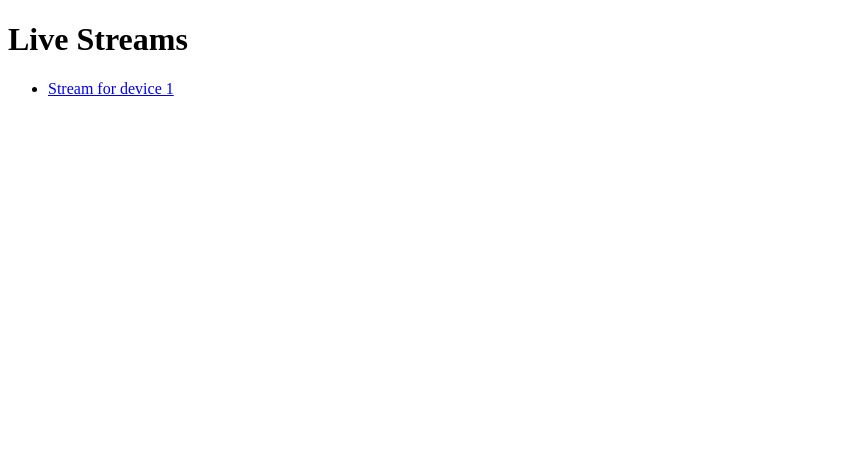
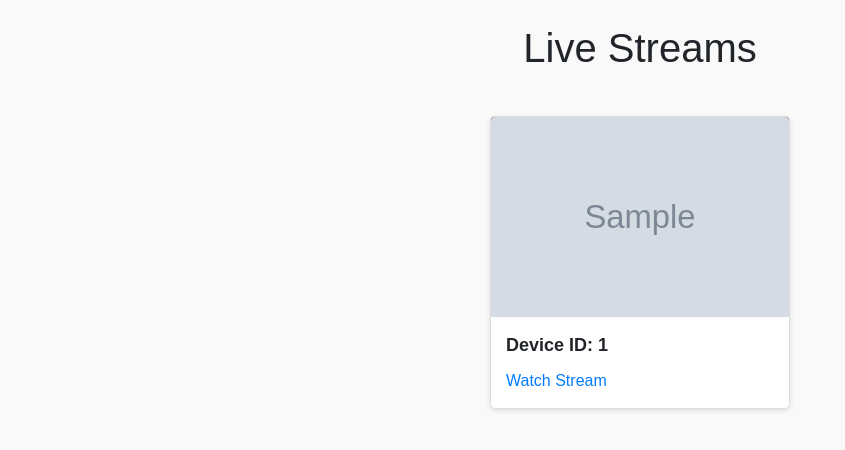
Before and after one commit to Polyakiv-Andrey/stream, a Flask app: template templates/streams.html in a window 1280 px wide. Shown: the top 450 px of the page, without its empty margins (0-845 px from the left). Run offline with Flask 3, Linux system fonts and the light colour scheme; the template is opened without the code that fills it: most values are stand-ins (such as "Sample title", 1, 10 or a date in 2020); grey boxes marked "Sample" are stand-in pictures; some libraries are stand-ins or nearby versions.

Commit message:
refactor streams

```diff
--- a/app.py
+++ b/app.py
@@ -1,213 +1,3 @@
-# import json
-# from flask import Flask, request, jsonify, render_template
-# from flask_cors import CORS
-# from flask_sock import Sock
-# import requests
-# import uuid
-# import ssl
-# import urllib3
-#
-# urllib3.disable_warnings(urllib3.exceptions.InsecureRequestWarning)
-#
-# app = Flask(__name__)
-# CORS(app, resources={r"/*": {"origins": "*"}})
-# sock = Sock(app)
-#
-# API_VIDEO_KEY = 'BQgyhs1lkAsktewRaHMFAGPtsMahfdaYJ4bISSwtkQF'
-# API_VIDEO_BASE_URL = 'https://ws.api.video'
-#
-# headers = {
-#     'Accept': 'application/json',
-#     'Authorization': 'Bearer ' + API_VIDEO_KEY,
-#     'Content-Type': 'application/json'
-# }
-#
-# ssl_context = ssl._create_unverified_context()
-#
-# registered_devices = set()
-# streams = {}
-# websockets = {}
-#
-#
-# @app.route('/register', methods=['POST'])
-# def register_device():
-#     data = request.json
-#     device_id = str(data.get('device_id'))
-#
-#     if not device_id:
-#         return jsonify({"error": "device_id is required"}), 400
-#
-#     if device_id not in registered_devices:
-#         registered_devices.add(device_id)
-#         return jsonify({"status": "device registered"}), 201
-#     else:
-#         return jsonify({"status": "device already registered"}), 200
-#
-#
-# @sock.route('/<device_id>')
-# def websocket(ws, device_id):
-#     global registered_devices, streams, websockets
-#
-#     if device_id not in registered_devices:
-#         ws.send(json.dumps({"error": "Device not registered"}))
-#         return
-#
-#     if device_id not in websockets:
-#         websockets[device_id] = []
-#
-#     websockets[device_id].append(ws)
-#     print(f"WebSocket connected: {device_id}")
-#
-#     try:
-#         while True:
-#             message = ws.receive()
-#             if not message:
-#                 continue
-#
-#             try:
-#                 message_data = json.loads(message)
-#             except json.JSONDecodeError:
-#                 ws.send(json.dumps({"error": "Invalid JSON format"}))
-#                 continue
-#
-#             msg_type = message_data.get('type')
-#             msg_data = message_data.get('data', {})
-#
-#             print(f"Received message: {message_data}")
-#
-#             if msg_type == 'control':
-#                 action = msg_data.get('action')
-#                 if action == 'start':
-#                     settings = msg_data.get('settings', {})
-#                     response = start_stream(device_id, settings)
-#                 elif action == 'stop':
-#                     response = stop_stream(device_id)
-#                 elif action == 'resolution':
-#                     resolution = msg_data.get('value')
-#                     response = set_resolution(device_id, resolution)
-#                 else:
-#                     response = {"error": "Unknown action"}
-#
-#                 broadcast_to_device(device_id, json.dumps(response))
-#             else:
-#                 ws.send(json.dumps({"error": "Invalid message type"}))
-#     finally:
-#         websockets[device_id].remove(ws)
-#         if not websockets[device_id]:
-#             del websockets[device_id]
-#
-#
-# def broadcast_to_device(device_id, message):
-#     if device_id in websockets:
-#         for ws in websockets[device_id]:
-#             ws.send(message)
-#
-#
-# def start_stream(device_id, settings):
-#     if device_id not in registered_devices:
-#         return {"error": f"Device not registered {registered_devices}"}
-#
-#     stream_uuid = str(uuid.uuid4())
-#     stream_name = f'stream-{stream_uuid}'
-#
-#     try:
-#         response = requests.post(
-#             f'{API_VIDEO_BASE_URL}/live-streams',
-#             headers=headers,
-#             json={
-#                 "name": stream_name,
-#                 "public": False,
-#                 "record": True
-#             },
-#             verify=False
-#         )
-#
-#         if response.status_code == 201:
-#             stream_data = response.json()
-#             streams[device_id] = stream_data['liveStreamId']
-#             stream_key = stream_data['streamKey']
-#             print(f"Stream started: {stream_data}")
-#             settings["streamKey"] = stream_key
-#             settings["stream_data"] = stream_data
-#             return {"type": "control", "data": {"action": "start", "settings": {"resolution": settings.get("resolution"), "streamKey": stream_key, "stream_data": stream_data}}}
-#         else:
-#             return {"error": "Failed to start stream", "details": response.json()}
-#     except requests.exceptions.RequestException as e:
-#         return {"error": "An error occurred while starting the stream", "details": str(e)}
-#
-#
-# def stop_stream(device_id):
-#     if device_id not in registered_devices:
-#         return {"error": "Device not registered"}
-#
-#     stream_id = streams.get(device_id)
-#     if not stream_id:
-#         return {"error": "No stream found for this device"}
-#
-#     try:
-#         response = requests.delete(
-#             f'{API_VIDEO_BASE_URL}/live-streams/{stream_id}',
-#             headers=headers,
-#             verify=False
-#         )
-#
-#         if response.status_code == 204:
-#             del streams[device_id]
-#             print(f"Stream stopped for device: {device_id}")
-#             return {"type": "control", "data": {"action": "stop"}}
-#         else:
-#             return {"error": "Failed to stop stream", "details": response.json()}
-#     except requests.exceptions.RequestException as e:
-#         return {"error": "An error occurred while stopping the stream", "details": str(e)}
-#
-#
-# def set_resolution(device_id, resolution):
-#     try:
-#         if resolution is None:
-#             return {"error": "Resolution value is required"}
-#
-#         message = {
-#             "type": "control",
-#             "data": {
-#                 "action": "resolution",
-#                 "value": resolution
-#             }
-#         }
-#         broadcast_to_device(device_id, json.dumps(message))
-#         print(f"Resolution set to: {resolution}")
-#         return message
-#     except Exception as e:
-#         return {"error": "Failed to set resolution", "details": str(e)}
-#
-#
-# @app.route('/streams', methods=['GET'])
-# def streams_page():
-#     global registered_devices
-#     try:
-#         streams_list = [{"device_id": device_id} for device_id in registered_devices]
-#         return render_template('streams.html', streams=streams_list)
-#     except requests.exceptions.RequestException as e:
-#         return render_template('error.html', message=str(e))
-#
-#
-# @app.route('/watch-stream/<device_id>', methods=['GET'])
-# def watch_stream_page(device_id):
-#     return render_template('watch.html', device_id=device_id)
-#
-#
-# @app.route('/devices', methods=['GET'])
-# def get_devices():
-#     devices = []
-#     for device_id in registered_devices:
-#         devices.append({
-#             "device_id": device_id,
-#             "online": device_id in websockets and len(websockets[device_id]) > 0
-#         })
-#     return jsonify(devices), 200
-#
-#
-# if __name__ == '__main__':
-#     app.run(debug=True, host='0.0.0.0', port=5000)
 import json
 from flask import Flask, request, jsonify, render_template
 from flask_cors import CORS
@@ -338,7 +128,11 @@ def start_stream(device_id, settings):
 
         if response.status_code == 201:
             stream_data = response.json()
-            streams[device_id] = stream_data['liveStreamId']
+            # streams[device_id] = stream_data['liveStreamId']
+            streams[device_id] = {
+                'liveStreamId': stream_data['liveStreamId'],
+                'thumbnail': stream_data['assets']['thumbnail'],
+            }
             stream_key = stream_data['streamKey']
             print(f"Stream started: {stream_data}")
             settings["streamKey"] = stream_key
@@ -394,11 +188,22 @@ def set_resolution(device_id, resolution):
         return {"error": "Failed to set resolution", "details": str(e)}
 
 
+# @app.route('/streams', methods=['GET'])
+# def streams_page():
+#     global registered_devices
+#     try:
+#         streams_list = [{"device_id": device_id} for device_id in registered_devices]
+#         return render_template('streams.html', streams=streams_list)
+#     except requests.exceptions.RequestException as e:
+#         return render_template('error.html', message=str(e))
 @app.route('/streams', methods=['GET'])
 def streams_page():
     global registered_devices
     try:
-        streams_list = [{"device_id": device_id} for device_id in registered_devices]
+        streams_list = [
+            {"device_id": device_id, "thumbnail": streams.get(device_id, {}).get('thumbnail', 'default_thumbnail_url')}
+            for device_id in registered_devices
+        ]
         return render_template('streams.html', streams=streams_list)
     except requests.exceptions.RequestException as e:
         return render_template('error.html', message=str(e))
--- a/templates/streams.html
+++ b/templates/streams.html
@@ -1,16 +1,105 @@
+{#<!DOCTYPE html>#}
+{#<html>#}
+{#<head>#}
+{#    <title>Live Streams</title>#}
+{#</head>#}
+{#<body>#}
+{#    <h1>Live Streams</h1>#}
+{#    <ul>#}
+{#        {% for stream in streams %}#}
+{#        <li>#}
+{#            <a href="{{ url_for('watch_stream_page', device_id=stream['device_id']) }}">Stream for device {{ stream['device_id'] }}</a>#}
+{#        </li>#}
+{#        {% endfor %}#}
+{#    </ul>#}
+{#</body>#}
+{#</html>#}
 <!DOCTYPE html>
-<html>
+<html lang="en">
 <head>
+    <meta charset="UTF-8">
+    <meta name="viewport" content="width=device-width, initial-scale=1.0">
     <title>Live Streams</title>
+    <link rel="stylesheet" href="https://stackpath.bootstrapcdn.com/bootstrap/4.5.2/css/bootstrap.min.css">
+    <style>
+        body {
+            font-family: Arial, sans-serif;
+            background-color: #f9f9f9;
+        }
+        .stream-container {
+            display: flex;
+            flex-wrap: wrap;
+            gap: 20px;
+            padding: 20px;
+            justify-content: center;
+        }
+        .stream-card {
+            background-color: #fff;
+            border: 1px solid #ddd;
+            border-radius: 5px;
+            overflow: hidden;
+            width: 300px;
+            box-shadow: 0 2px 5px rgba(0,0,0,0.1);
+            transition: transform 0.3s;
+        }
+        .stream-card:hover {
+            transform: scale(1.05);
+        }
+        .stream-thumbnail {
+            width: 100%;
+            height: 200px;
+            background: #000;
+            color: #fff;
+            display: flex;
+            align-items: center;
+            justify-content: center;
+            font-size: 20px;
+        }
+        .stream-info {
+            padding: 15px;
+        }
+        .stream-title {
+            font-size: 18px;
+            font-weight: bold;
+            margin-bottom: 10px;
+        }
+        .stream-link {
+            text-decoration: none;
+            color: #007bff;
+        }
+        .stream-link:hover {
+            text-decoration: underline;
+        }
+        .empty-message {
+            text-align: center;
+            margin-top: 50px;
+            font-size: 20px;
+            color: #666;
+        }
+    </style>
 </head>
 <body>
-    <h1>Live Streams</h1>
-    <ul>
-        {% for stream in streams %}
-        <li>
-            <a href="{{ url_for('watch_stream_page', device_id=stream['device_id']) }}">Stream for device {{ stream['device_id'] }}</a>
-        </li>
-        {% endfor %}
-    </ul>
+    <div class="container">
+        <h1 class="my-4 text-center">Live Streams</h1>
+        {% if streams %}
+        <div class="stream-container">
+            {% for stream in streams %}
+            <div class="stream-card">
+                <div class="stream-thumbnail">
+                    <img src="{{ stream['thumbnail'] }}" alt="Stream Thumbnail" width="100%" height="200px">
+                </div>
+                <div class="stream-info">
+                    <div class="stream-title">Device ID: {{ stream['device_id'] }}</div>
+                    <a class="stream-link" href="{{ url_for('watch_stream_page', device_id=stream['device_id']) }}">Watch Stream</a>
+                </div>
+            </div>
+            {% endfor %}
+        </div>
+        {% else %}
+        <div class="empty-message">
+            No live streams available at the moment.
+        </div>
+        {% endif %}
+    </div>
 </body>
 </html>
```
